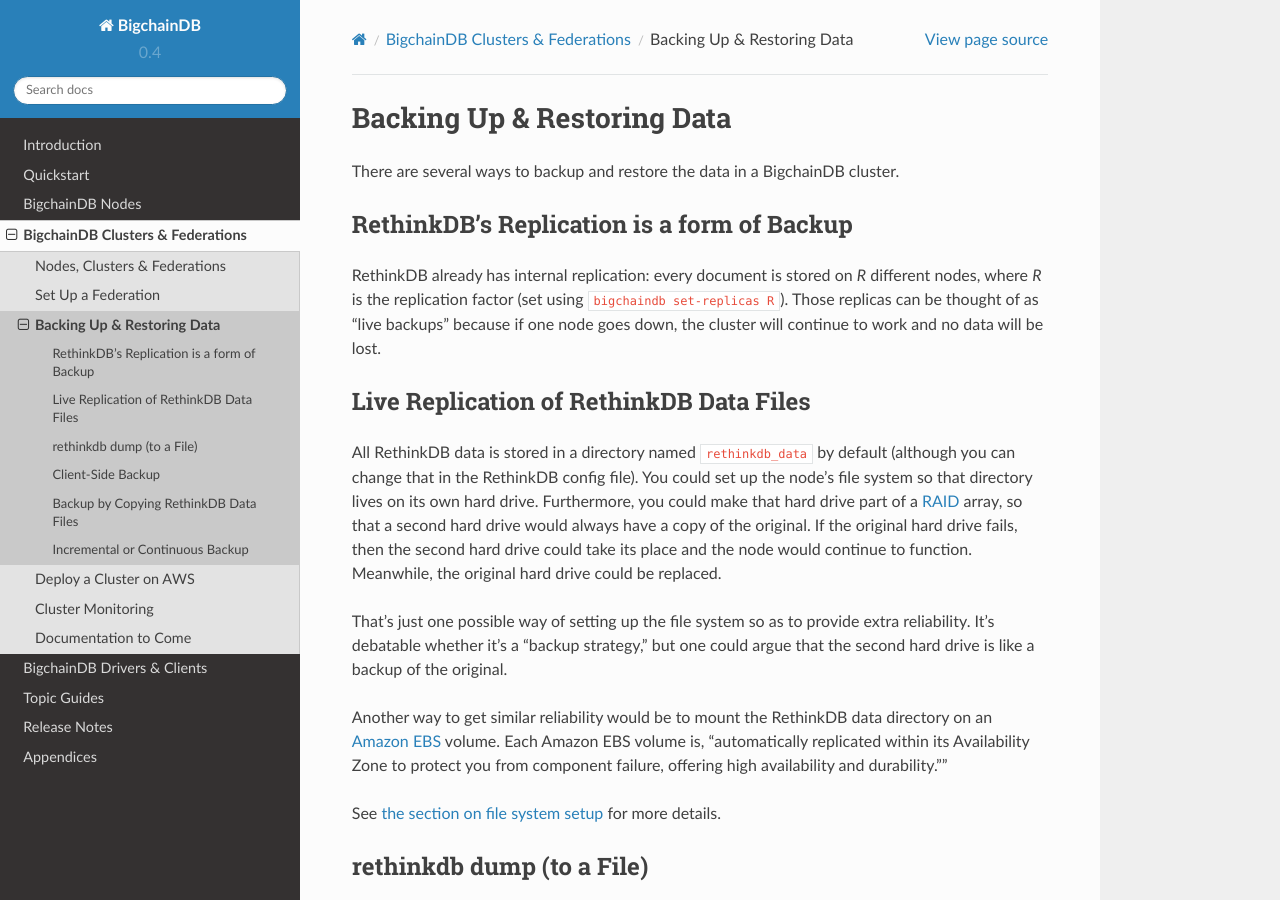
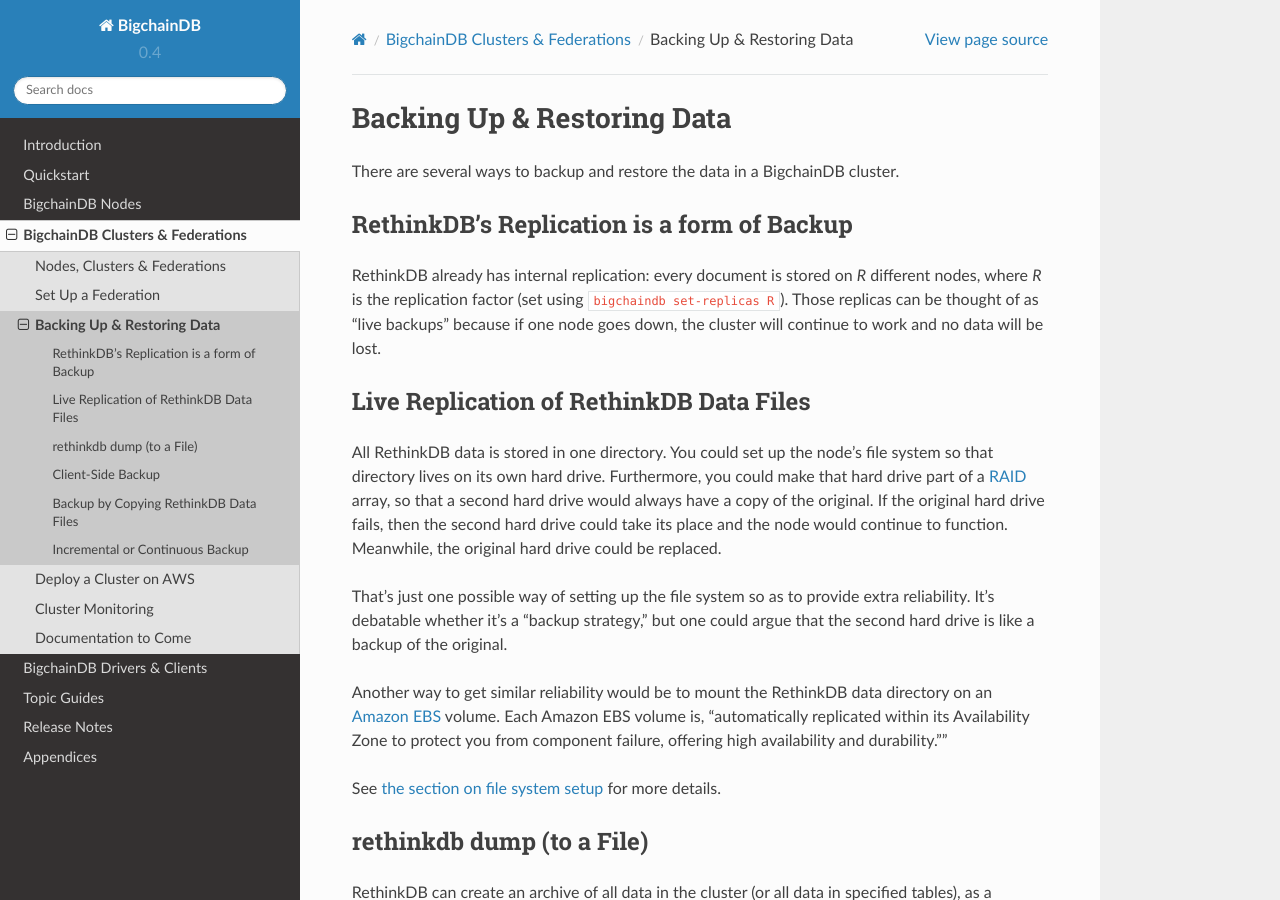
Before and after one commit to thematerials-network/bigchaindb-node, a Sphinx documentation site: the page built from bigchaindb/docs/source/clusters-feds/backup.md, in a window 1280 px wide and 900 px high. Built offline with Sphinx 7.4.7 and the Read the Docs theme 2.0.0, drawn with Linux system fonts in a browser that asks for light colours.

Commit message:
Docs: simplified subsection on live datafile replication

```diff
--- a/bigchaindb/docs/source/clusters-feds/backup.md
+++ b/bigchaindb/docs/source/clusters-feds/backup.md
@@ -10,7 +10,7 @@ RethinkDB already has internal replication: every document is stored on _R_ diff
 
 ## Live Replication of RethinkDB Data Files
 
-All RethinkDB data is stored in a directory named `rethinkdb_data` by default (although you can change that in the RethinkDB config file). You could set up the node's file system so that directory lives on its own hard drive. Furthermore, you could make that hard drive part of a [RAID](https://en.wikipedia.org/wiki/RAID) array, so that a second hard drive would always have a copy of the original. If the original hard drive fails, then the second hard drive could take its place and the node would continue to function. Meanwhile, the original hard drive could be replaced.
+All RethinkDB data is stored in one directory. You could set up the node's file system so that directory lives on its own hard drive. Furthermore, you could make that hard drive part of a [RAID](https://en.wikipedia.org/wiki/RAID) array, so that a second hard drive would always have a copy of the original. If the original hard drive fails, then the second hard drive could take its place and the node would continue to function. Meanwhile, the original hard drive could be replaced.
 
 That's just one possible way of setting up the file system so as to provide extra reliability. It's debatable whether it's a "backup strategy," but one could argue that the second hard drive is like a backup of the original.
 
```
